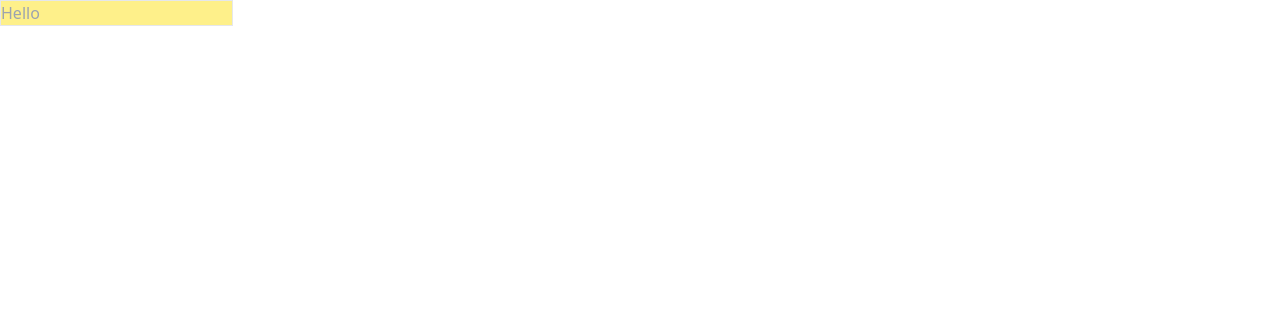
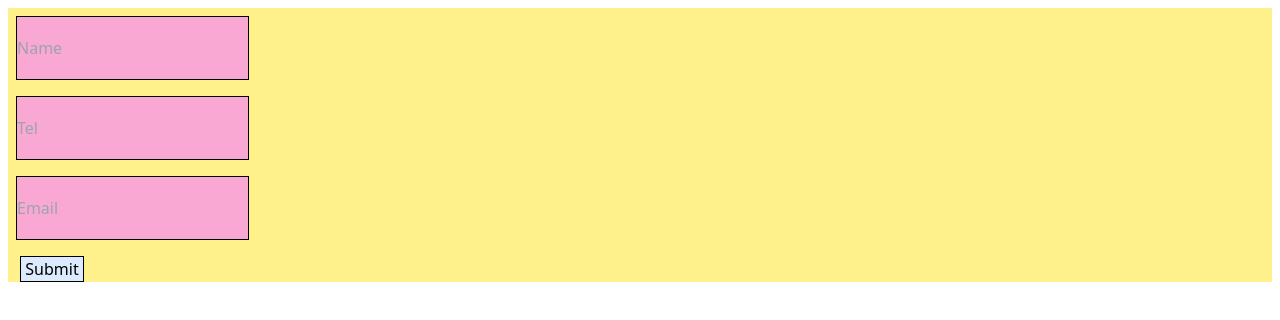
Before and after one commit to soAcademy/workshop-state-and-event, a React (Create React App) app: page / in a window 1280 px wide. Shown: the top 320 px of the page. Built offline with nearby package versions, Linux system fonts and the light colour scheme.

Commit message:
feat:submit workshop

```diff
--- a/src/App.js
+++ b/src/App.js
@@ -3,7 +3,8 @@
 // import Event3 from "./Events/Event3";
 // import Event4 from "./Events/Event4";
 // import Event5 from "./Events/Event5";
-import Event6 from "./Events/Event6";
+// import Event6 from "./Events/Event6";
+import Event7 from "./Events/Event7";
 
 const App = () => {
   return (
@@ -13,7 +14,8 @@ const App = () => {
       {/* <Event3 /> */}
       {/* <Event4 /> */}
       {/* <Event5 /> */}
-      <Event6 />
+      {/* <Event6 /> */}
+      <Event7 />
     </div>
   );
 };
--- /dev/null
+++ b/src/Events/Event7.js
@@ -0,0 +1,47 @@
+import React from "react";
+
+const Event7 = () => {
+  const submitData = (e) => {
+    e.preventDefault();
+    const data = {
+      name: e.target[0].value,
+      tel: e.target[1].value,
+      email: e.target[2].value,
+    };
+    console.log(data);
+  };
+
+  return (
+    <form className="m-2 bg-yellow-200" onSubmit={(e) => submitData(e)}>
+      <div>
+        <input
+          className="m-2 h-16 bg-pink-300 border border-black"
+          placeholder="Name"
+          id="name"
+          required
+        />
+      </div>
+      <div>
+        <input
+          className="m-2 h-16 bg-pink-300 border border-black"
+          placeholder="Tel"
+          id="tel"
+          required
+        />
+      </div>
+      <div>
+        <input
+          className="m-2 h-16 bg-pink-300 border border-black"
+          placeholder="Email"
+          id="email"
+          required
+        />
+      </div>
+      <button className="mt-2 w-16 mx-3 bg-blue-100 border border-black">
+        Submit
+      </button>
+    </form>
+  );
+};
+
+export default Event7;
```
